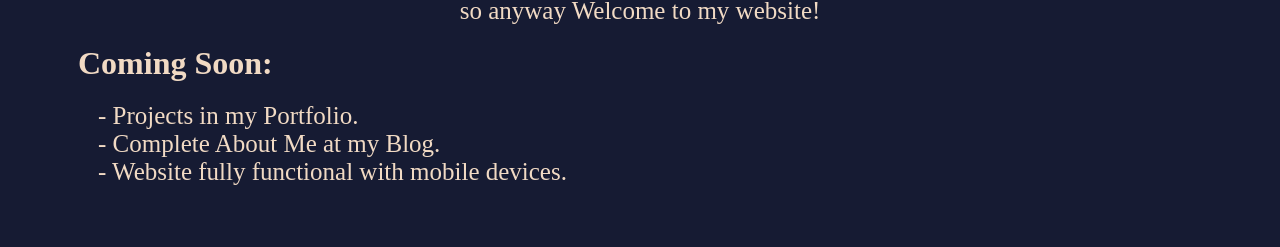
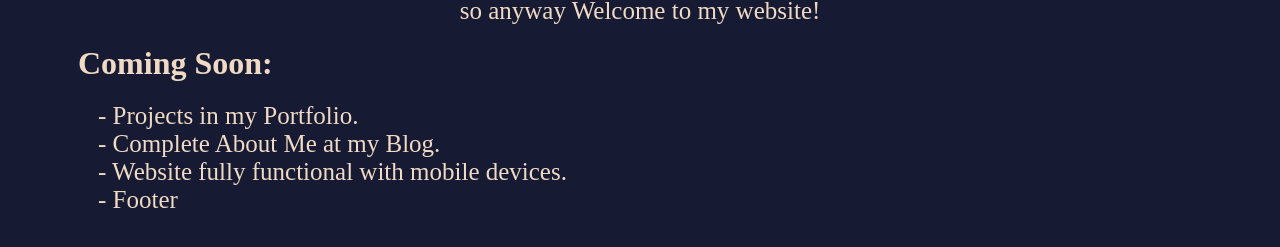
Before and after one commit to thalfor/websiteFrontend, a React (Vite) app: page / in a window 1280 px wide. Shown: the part 471-718 px from the top of the page. Built offline with nearby package versions, Linux system fonts and the light colour scheme; a web font is replaced by a local one.

Commit message:
updating home

```diff
--- a/src/pages/homeEng/index.jsx
+++ b/src/pages/homeEng/index.jsx
@@ -20,6 +20,7 @@ export function HomeEng(){
           - Projects in my Portfolio.<br />
           - Complete About Me at my Blog.<br />
           - Website fully functional with mobile devices.<br />
+          - Footer
         </p>
       </div>
     </Container>
```
